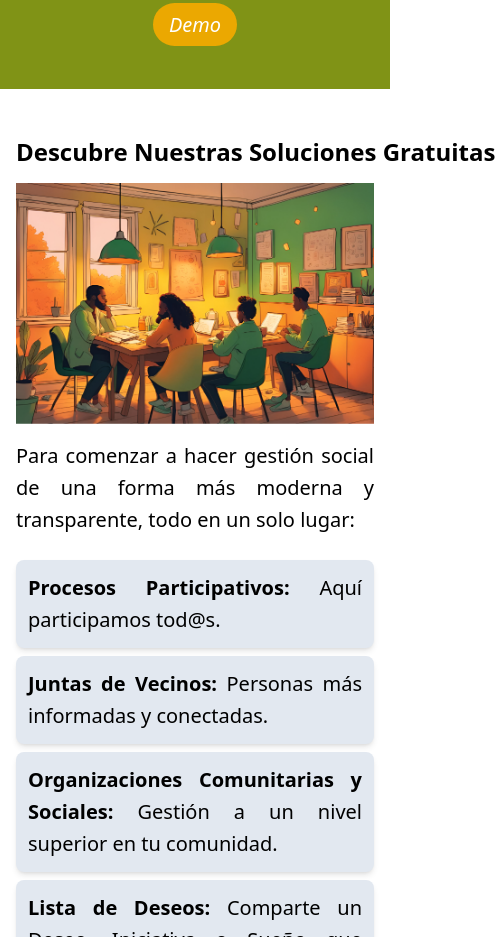
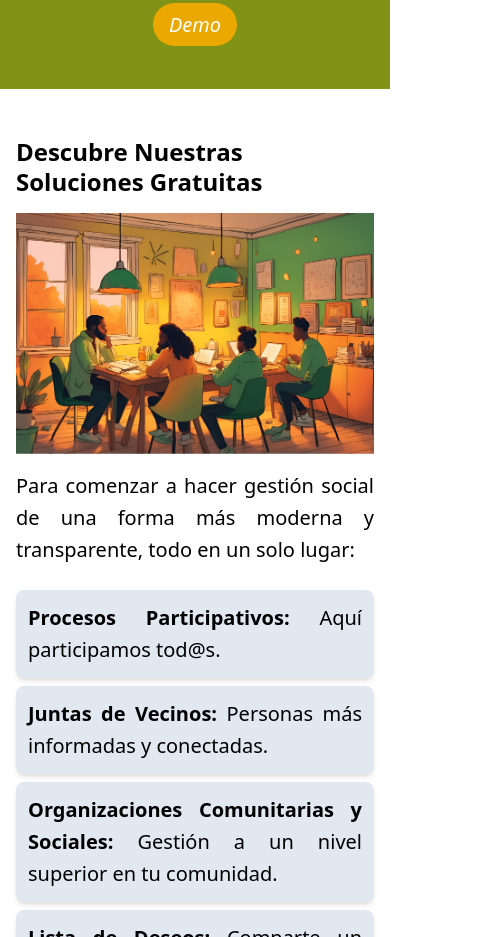
Before and after one commit to CarlozSepulveda/landpage-deseo-compartir, an Astro site: page / in a window 390 px wide. Shown: the part 3867-4804 px from the top of the page, 495 px wide, since content can reach past the window. Built offline with nearby package versions, Linux system fonts and the light colour scheme; Astro itself is replaced by a stand-in of ours.

Commit message:
Upload text

```diff
--- a/src/components/Content.astro
+++ b/src/components/Content.astro
@@ -73,7 +73,7 @@ import Contact from "./Contact.astro";
 
 <div class="max-w-screen-lg w-full md:w-5/6 flex-wrap md:flex text-black m-auto my-12">
   <div class="font-light max-h-full w-full px-4" data-aos="fade-up" data-aos-easing="ease-in-cubic">
-    <h2 class="font-semibold text-[24px] md:text-[30px] leading-tight text-nowrap">Descubre Nuestras Soluciones Gratuitas</h2>
+    <h2 class="font-semibold text-[24px] md:text-[30px] leading-tight">Descubre Nuestras Soluciones Gratuitas</h2>
     <p class="mb-6 text-justify hidden md:block">
       Para comenzar a hacer gestión social de una forma más moderna y transparente, todo en un solo lugar:
     </p>
```
